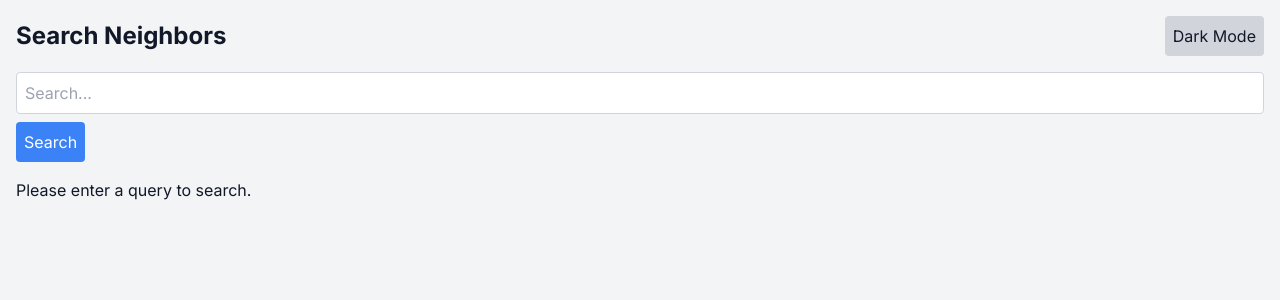
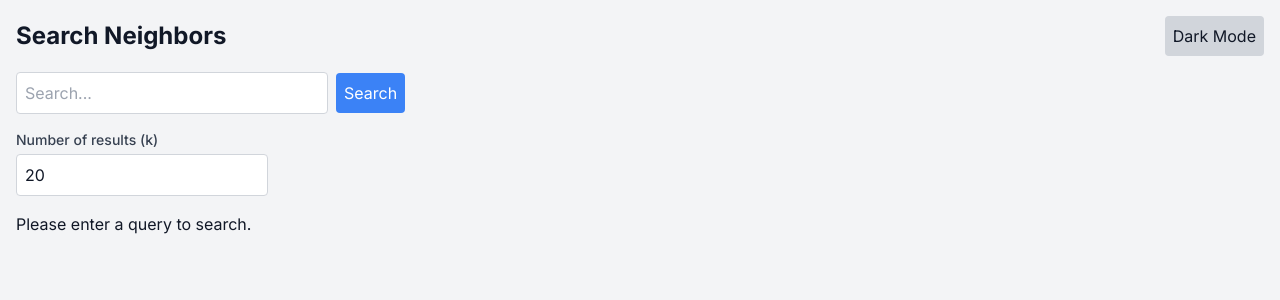
Before and after one commit to muayKenny/nomic-demo-search-app, a Next.js app: page /search in a window 1280 px wide. Shown: the top 300 px of the page. Built offline with nearby package versions, Linux system fonts and the light colour scheme.

Commit message:
back to client!

```diff
--- a/src/app/layout.tsx
+++ b/src/app/layout.tsx
@@ -1,12 +1,12 @@
-import type { Metadata } from "next";
-import { Inter } from "next/font/google";
-import "./globals.css";
+import type { Metadata } from 'next';
+import { Inter } from 'next/font/google';
+import './globals.css';
 
-const inter = Inter({ subsets: ["latin"] });
+const inter = Inter({ subsets: ['latin'] });
 
 export const metadata: Metadata = {
-  title: "Create Next App",
-  description: "Generated by create next app",
+  title: 'Proof Of Concept',
+  description: 'Generated by create next app',
 };
 
 export default function RootLayout({
@@ -15,7 +15,7 @@ export default function RootLayout({
   children: React.ReactNode;
 }>) {
   return (
-    <html lang="en">
+    <html lang='en'>
       <body className={inter.className}>{children}</body>
     </html>
   );
--- a/src/components/SearchResults.tsx
+++ b/src/app/search/SearchResults.tsx
@@ -1,3 +1,5 @@
+import { extractSrc } from '@/utils/utils';
+
 type Result = {
   id: string;
   img_text_sim: number;
@@ -7,34 +9,9 @@ type Result = {
 
 interface SearchResultsProps {
   results: Result[];
-  isLoading?: boolean;
-  error?: string;
 }
 
-const SearchResults = ({ results, isLoading, error }: SearchResultsProps) => {
-  const extractSrc = (htmlString: string) => {
-    const matches = htmlString.match(/src="([^"]+)"/);
-    return matches ? matches[1] : '';
-  };
-  console.log(results);
-
-  if (error) {
-    return <div className='text-red-500'>Error: {error}</div>;
-  }
-
-  if (isLoading) {
-    return (
-      <div className='grid grid-cols-1 sm:grid-cols-2 md:grid-cols-3 lg:grid-cols-4 gap-4'>
-        {[...Array(8)].map((_, i) => (
-          <div
-            key={i}
-            className='animate-pulse bg-gray-200 dark:bg-gray-700 h-64 rounded'
-          ></div>
-        ))}
-      </div>
-    );
-  }
-
+const SearchResults = ({ results }: SearchResultsProps) => {
   if (results.length === 0) {
     return (
       <div className='text-gray-500 dark:text-gray-400'>No results found</div>
--- a/src/app/search/error.tsx
+++ b/src/app/search/error.tsx
@@ -1,12 +1,10 @@
-// error.tsx
 'use client';
 
+// this will automatically work for Serverside Rendered Components (SearchResults.tsx)
 export default function Error({
   error,
-  reset,
 }: {
   error: Error & { digest?: string };
-  reset: () => void;
 }) {
   return (
     <div className='fixed inset-0 flex items-center justify-center bg-gray-900/50 backdrop-blur-sm z-50'>
--- a/src/app/search/page.tsx
+++ b/src/app/search/page.tsx
@@ -1,26 +1,35 @@
-// SearchPage.server.jsx
+'use client';
+
+import { useState, useEffect } from 'react';
 import { Suspense } from 'react';
-import SearchResults from '@/components/SearchResults';
 import DarkModeToggle from '@/components/DarkMode';
+import SearchResults from '@/app/search/SearchResults';
+import { Loading } from '@/components/Loading';
 
-// Converting to a server component with suspense
 interface SearchPageProps {
   searchParams: {
     query?: string;
   };
 }
 
-const SearchPage = async ({ searchParams }: SearchPageProps) => {
-  const query = searchParams?.query || '';
-  let results = [];
+const SearchPage = ({ searchParams }: SearchPageProps) => {
+  const initialQuery = searchParams?.query || '';
+  const [input, setInput] = useState(initialQuery); // Tracks the input value
+  const [query, setQuery] = useState(initialQuery); // Tracks the submitted query
+  const [results, setResults] = useState<any[]>([]); // Stores fetched results
+  const [loading, setLoading] = useState(false); // Loading state
+  const [k, setK] = useState(20); // Default number of results to fetch
 
-  if (query) {
+  const fetchResults = async (query: string) => {
+    setLoading(true);
+
+    try {
       const url = new URL(
         '/api/neighbors',
         process.env.NEXT_PUBLIC_API_URL || 'http://localhost:3000'
       );
       url.searchParams.set('input', query);
-    url.searchParams.set('k', '120');
+      url.searchParams.set('k', k.toString());
 
       const response = await fetch(url);
 
@@ -29,8 +38,27 @@ const SearchPage = async ({ searchParams }: SearchPageProps) => {
         throw new Error(errorData.error || 'Failed to fetch results');
       }
 
-    results = await response.json();
+      const data = await response.json();
+      setResults(data);
+    } catch (error) {
+      // implement custom clientside error boudary
+      throw error;
+    } finally {
+      setLoading(false); // Ensure loading state is always cleared
     }
+  };
+
+  const handleSearch = () => {
+    if (input.trim()) {
+      setQuery(input);
+    }
+  };
+
+  useEffect(() => {
+    if (query) {
+      fetchResults(query);
+    }
+  }, [query]);
 
   return (
     <div className='min-h-screen bg-gray-100 dark:bg-gray-900 p-4'>
@@ -38,35 +66,57 @@ const SearchPage = async ({ searchParams }: SearchPageProps) => {
         <h1 className='text-2xl font-bold text-gray-900 dark:text-gray-100'>
           Search Neighbors
         </h1>
-        <DarkModeToggle /> {/* This remains a client component */}
+        <DarkModeToggle />
       </div>
-      <form method='GET' action='/search' className='mb-4'>
+      <div className='mb-4'>
+        <div className='flex items-center gap-2'>
           <input
             type='text'
             name='query'
-          defaultValue={query}
+            value={input}
+            onChange={(e) => setInput(e.target.value)}
             placeholder='Search...'
-          className='p-2 border border-gray-300 rounded w-full mb-2 text-gray-900 bg-white dark:bg-gray-800 dark:text-gray-100 dark:border-gray-700'
+            className='p-2 border border-gray-300 rounded w-1/4 text-gray-900 bg-white dark:bg-gray-800 dark:text-gray-100 dark:border-gray-700'
           />
           <button
+            onClick={handleSearch}
             type='submit'
             className='p-2 bg-blue-500 text-white rounded dark:bg-blue-700'
           >
             Search
           </button>
-      </form>
-      {query ? (
-        <Suspense
-          fallback={
-            <p className='text-gray-900 dark:text-gray-100'>Loading...</p>
+        </div>
+      </div>
+      <div className='mb-4'>
+        <label
+          htmlFor='k-input'
+          className='block text-sm font-medium text-gray-700 dark:text-gray-300 mb-1'
+        >
+          Number of results (k)
+        </label>
+        <input
+          id='k-input'
+          type='number'
+          min='1'
+          value={k}
+          onChange={(e) =>
+            setK(Math.max(1, parseInt(e.target.value, 120) || 1))
           }
-        >
+          placeholder='Number of results (k)'
+          className='p-2 border border-gray-300 rounded w-1/8 text-gray-900 bg-white dark:bg-gray-800 dark:text-gray-100 dark:border-gray-700'
+        />
+      </div>
+
+      {loading && <Loading />}
+      {query && !loading ? (
         <SearchResults results={results} />
-        </Suspense>
       ) : (
+        !loading &&
+        !query && (
           <p className='text-gray-900 dark:text-gray-100'>
             Please enter a query to search.
           </p>
+        )
       )}
     </div>
   );
--- a/src/app/search/pageClient.tsx
+++ /dev/null
@@ -1,55 +0,0 @@
-'use client';
-
-import { useState } from 'react';
-import SearchResults from '@/components/SearchResults';
-import DarkModeToggle from '@/components/DarkMode';
-import newResults from '../../../data.json';
-
-const SearchPage = () => {
-  const [query, setQuery] = useState('');
-  const [results, setResults] = useState([]);
-  const [loading, setLoading] = useState(false);
-
-  const handleSearch = async (event: React.FormEvent) => {
-    event.preventDefault();
-    setLoading(true);
-    const response = await fetch(`/api/neighbors?input=${query}&k=16`);
-    const data = await response.json();
-    setResults(data);
-    setLoading(false);
-  };
-
-  return (
-    <div className='min-h-screen bg-gray-100 dark:bg-gray-900 p-4'>
-      <div className='flex justify-between items-center mb-4'>
-        <h1 className='text-2xl font-bold text-gray-900 dark:text-gray-100'>
-          Search Neighbors
-        </h1>
-        <DarkModeToggle />
-      </div>
-      <form onSubmit={handleSearch} className='mb-4'>
-        <input
-          type='text'
-          value={query}
-          onChange={(e) => setQuery(e.target.value)}
-          placeholder='Search...'
-          className='p-2 border border-gray-300 rounded w-full mb-2 text-gray-900 bg-white dark:bg-gray-800 dark:text-gray-100 dark:border-gray-700'
-        />
-        <button
-          type='submit'
-          className='p-2 bg-blue-500 text-white rounded dark:bg-blue-700'
-        >
-          Search
-        </button>
-      </form>
-
-      {loading ? (
-        <p className='text-gray-900 dark:text-gray-100'>Loading...</p>
-      ) : (
-        <SearchResults results={newResults} />
-      )}
-    </div>
-  );
-};
-
-export default SearchPage;
--- a/src/components/DarkMode.tsx
+++ b/src/components/DarkMode.tsx
@@ -16,7 +16,7 @@ const DarkModeToggle = () => {
   return (
     <button
       onClick={() => setIsDarkMode(!isDarkMode)}
-      className="p-2 bg-gray-300 dark:bg-gray-700 text-gray-900 dark:text-gray-100 rounded"
+      className='p-2 bg-gray-300 dark:bg-gray-700 text-gray-900 dark:text-gray-100 rounded'
     >
       {isDarkMode ? 'Light Mode' : 'Dark Mode'}
     </button>
--- /dev/null
+++ b/src/components/Loading.tsx
@@ -0,0 +1,9 @@
+export const Loading = () => (
+  <div className='flex justify-center items-center h-16'>
+    <div className='flex gap-2'>
+      <span className='w-3 h-3 bg-green-700 rounded-full animate-bounce' />
+      <span className='w-3 h-3 bg-yellow-700 rounded-full animate-bounce delay-[200ms]' />
+      <span className='w-3 h-3 bg-red-700 rounded-full animate-bounce delay-[400ms]' />
+    </div>
+  </div>
+);
--- /dev/null
+++ b/src/utils/utils.ts
@@ -0,0 +1,4 @@
+export const extractSrc = (htmlString: string) => {
+  const matches = htmlString.match(/src="([^"]+)"/);
+  return matches ? matches[1] : '';
+};
```
Also changed, not shown: src/app/search/results/page.tsx (deleted). Lines whose indentation alone changed are shown as unchanged.
